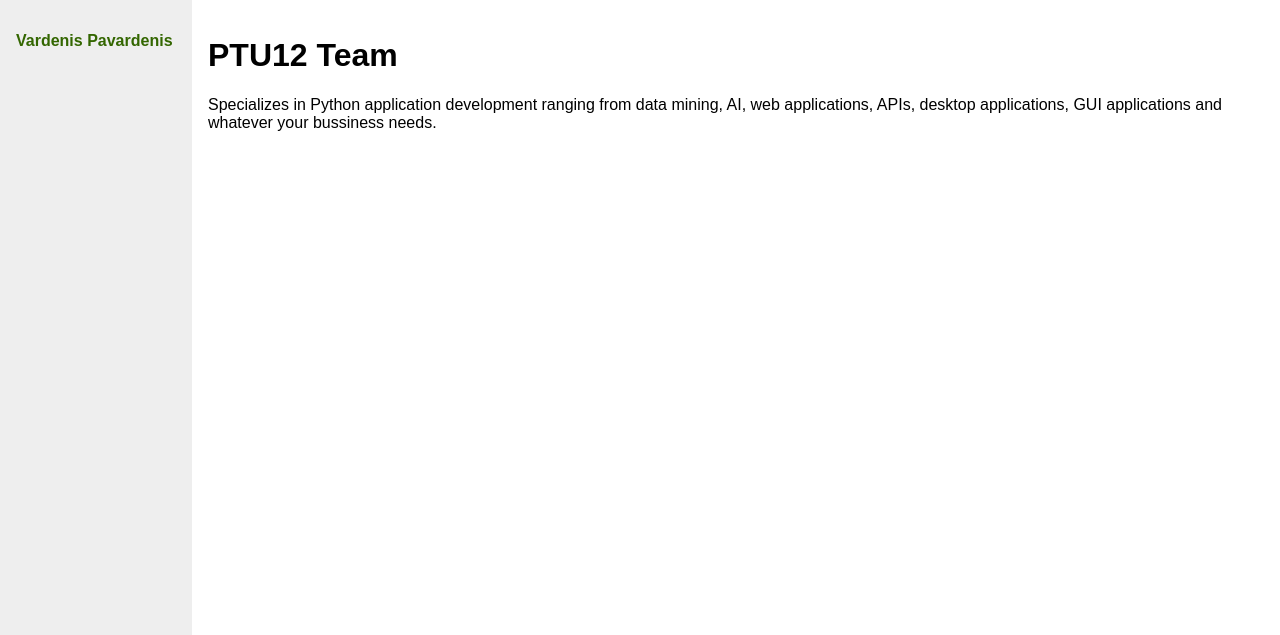
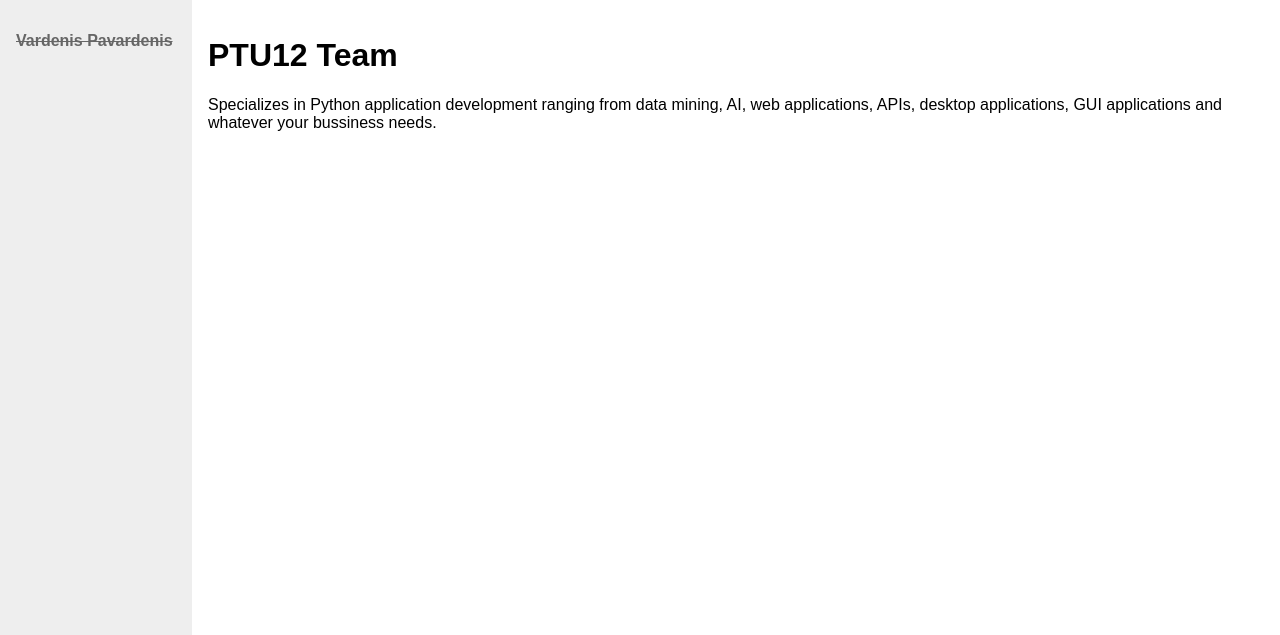
Before and after one commit to kobrius11/ptu12_team, a Flask app: page / in a window 1280 px wide. Shown: the part 82-717 px from the top of the page. Run offline with Flask 3, Linux system fonts and the light colour scheme.

Commit message:
broken item style

```diff
--- a/static/style.css
+++ b/static/style.css
@@ -44,3 +44,7 @@ ul.menu-vertical {
 ul.menu-horizontal {
     flex-direction: row;
 }
+.broken {
+    color: #666;
+    text-decoration: line-through;
+}
```
